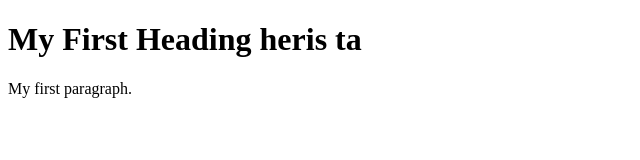
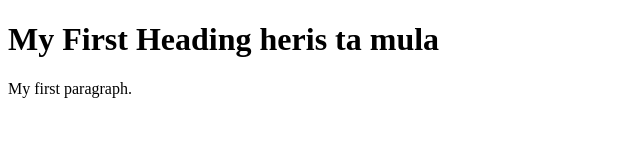
Before and after one commit to Prabigya2020/Prabigya2020.github.io, a plain HTML site: page index.html in a window 1280 px wide. Shown: the whole page, without its empty margins (0-640 px from the left). Drawn offline with Linux system fonts and the light colour scheme.

Commit message:
Update index.html

```diff
--- a/index.html
+++ b/index.html
@@ -2,7 +2,7 @@
 <html>
 <body>
 
-<h1>My First Heading heris ta</h1>
+<h1>My First Heading heris ta mula</h1>
 <p>My first paragraph.</p>
 
 </body>
```
